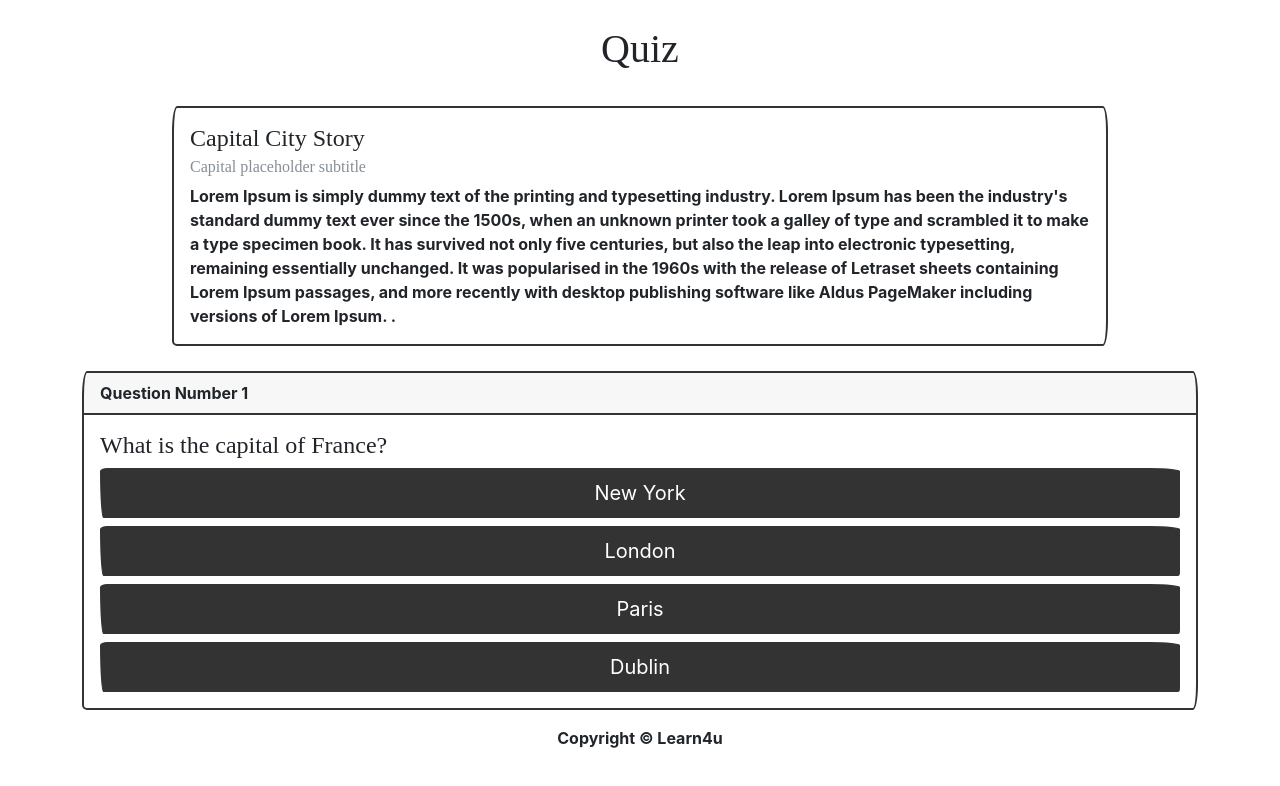
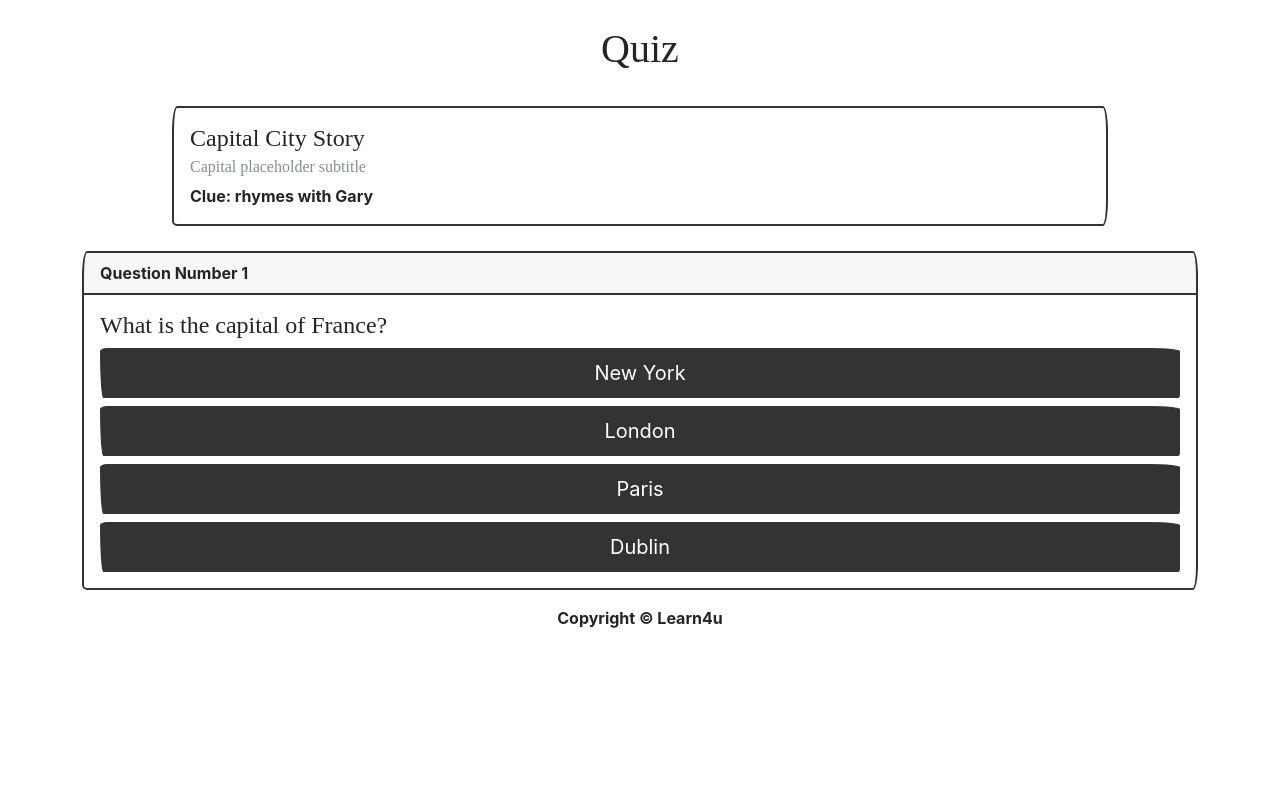
Before and after one commit to moby-codes/makers-final-project, a React (Create React App) app in the folder client/: page / in a window 1280 px wide. Shown: the top 786 px of the page. Built offline with nearby package versions, Linux system fonts and the light colour scheme; a web font is replaced by a local one.

Commit message:
add story text

```diff
--- a/client/src/components/Story.jsx
+++ b/client/src/components/Story.jsx
@@ -12,8 +12,7 @@ export const Story = ({currentQuestion}) => {
         <div class="card-body">
           <h4 class="card-title">{questions[currentQuestion].storyTitle}</h4>
           <h6 class="card-subtitle mb-2 text-muted">{questions[currentQuestion].storySubtitle}</h6>
-          <p class="card-text">Lorem Ipsum is simply dummy text of the printing and typesetting industry. Lorem Ipsum has been the industry's standard dummy text ever since the 1500s, when an unknown printer took a galley of type and scrambled it to make a type specimen book. It has survived not only five centuries, but also the leap into electronic typesetting, remaining essentially unchanged. It was popularised in the 1960s with the release of Letraset sheets containing Lorem Ipsum passages, and more recently with desktop publishing software like Aldus PageMaker including versions of Lorem Ipsum.
-.</p>
+          <p class="card-text">{questions[currentQuestion].storyText}</p>
       </div>
     </div>
     </Container>
--- a/client/src/questions.js
+++ b/client/src/questions.js
@@ -2,6 +2,7 @@ export const questions = [
   {
     storyTitle: "Capital City Story",
     storySubtitle: "Capital placeholder subtitle",
+    storyText: "Clue: rhymes with Gary",
     questionText: "What is the capital of France?",
     answerOptions: [
       { answerText: "New York", isCorrect: false },
@@ -13,6 +14,7 @@ export const questions = [
   {
     storyTitle: "Tech Mogul Story",
     storySubtitle: "Tech mogul placeholder subtitle",
+    storyText: "Clue: anagram of Lone Skum",
     questionText: "Who is CEO of Tesla?",
     answerOptions: [
       { answerText: "Jeff Bezos", isCorrect: false },
@@ -24,6 +26,8 @@ export const questions = [
   {
     storyTitle: "Smartphone Story",
     storySubtitle: "Smartphone placeholder subtitle",
+    storyText:
+      "Clue: You might need to work several Jobs to pay for one of these",
     questionText: "The iPhone was created by which company?",
     answerOptions: [
       { answerText: "Apple", isCorrect: true },
@@ -35,6 +39,7 @@ export const questions = [
   {
     storyTitle: "Boy Wizard Story",
     storySubtitle: "Potter placeholder subtitle",
+    storyText: "You'll be 'lucky' to get this one right",
     questionText: "How many Harry Potter books are there?",
     answerOptions: [
       { answerText: "1", isCorrect: false },
```
